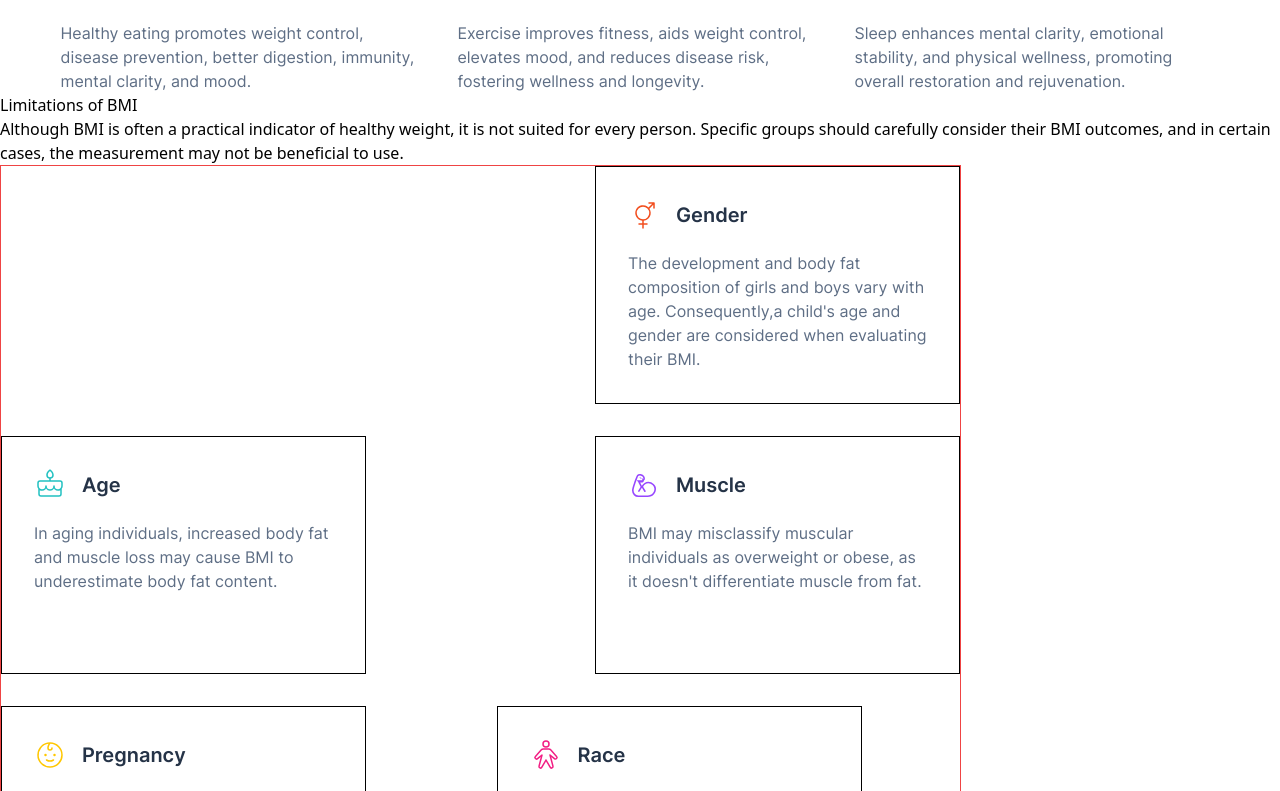
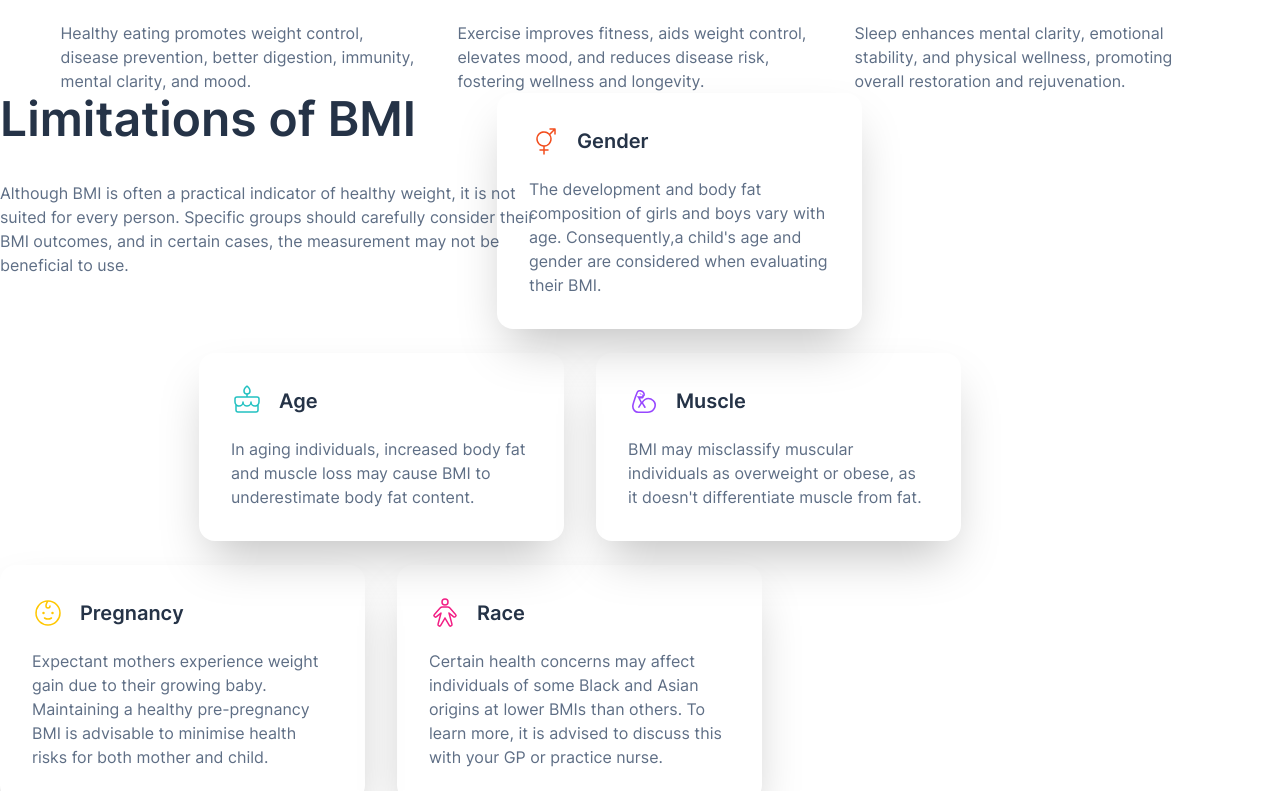
Before and after one commit to shaversj/bmi-calculator, a Next.js app: page / in a window 1280 px wide. Shown: the part 1209-2000 px from the top of the page. Built offline with nearby package versions, Linux system fonts and the light colour scheme.

Commit message:
Update limitation section

```diff
--- /dev/null
+++ b/src/app/components/LimitationCard.tsx
@@ -0,0 +1,22 @@
+import Image from "next/image";
+
+type LimitationCardProps = {
+  title: string;
+  description: string;
+  image: string;
+  className?: string;
+};
+
+export default function LimitationCard({ title, description, image, className = "" }: LimitationCardProps) {
+  return (
+    <div key={title} className={`w-[365px] rounded-2xl p-8 shadow-2xl ${className}`}>
+      <div className={"space-y-5"}>
+        <div className={"flex items-center gap-x-4"}>
+          <Image src={image} alt={title} width={32} height={32} />
+          <h3 className={"text-heading-s font-interSemibold text-gunmetal"}>{title}</h3>
+        </div>
+        <p className={"text-body-m font-interRegular text-dark-electric-blue"}>{description}</p>
+      </div>
+    </div>
+  );
+}
--- a/src/app/page.tsx
+++ b/src/app/page.tsx
@@ -5,6 +5,7 @@ import { useEffect } from "react";
 import { useForm, useWatch } from "react-hook-form";
 import * as z from "zod";
 import { zodResolver } from "@hookform/resolvers/zod";
+import LimitationCard from "@/app/components/LimitationCard";
 
 const schema = z.object({
   height: z.number().min(1, "Height is required").gt(0),
@@ -59,19 +60,19 @@ export default function Home() {
       title: "Gender",
       description: "The development and body fat composition of girls and boys vary with age. Consequently,a child's age and gender are considered when evaluating their BMI.",
       image: "/images/icon-gender.svg",
-      className: "col-span-full justify-self-end",
+      className: "",
     },
     {
       title: "Age",
       description: "In aging individuals, increased body fat and muscle loss may cause BMI to underestimate body fat content.",
       image: "/images/icon-age.svg",
-      className: "row-start-2 ",
+      className: "row-start-2 row-end-2",
     },
     {
       title: "Muscle",
       description: "BMI may misclassify muscular individuals as overweight or obese, as it doesn't differentiate muscle from fat.",
       image: "/images/icon-muscle.svg",
-      className: "row-start-2 justify-self-end",
+      className: "row-start-2 row-end-2",
     },
     {
       title: "Pregnancy",
@@ -181,24 +182,26 @@ export default function Home() {
           </div>
         </div>
 
-        <div>
-          <h4>Limitations of BMI</h4>
-          <p>Although BMI is often a practical indicator of healthy weight, it is not suited for every person. Specific groups should carefully consider their BMI outcomes, and in certain cases, the measurement may not be beneficial to use.</p>
-        </div>
+        <div className={"flex lg:pl-[140px]"}>
+          <div className={"w-[564px] space-y-[35px]"}>
+            <h4 className={"text-heading-l font-interSemibold text-gunmetal"}>Limitations of BMI</h4>
+            <p className={"text-body-m font-interRegular text-dark-electric-blue"}>
+              Although BMI is often a practical indicator of healthy weight, it is not suited for every person. Specific groups should carefully consider their BMI outcomes, and in certain cases, the measurement may not be beneficial to use.
+            </p>
+          </div>
 
-        <div>
-          <div className={"grid w-[961px] grid-cols-2 grid-rows-3 gap-x-8 gap-y-8 border border-red-500"}>
-            {limitations.map((limitation) => (
-              <div key={limitation.title} className={`w-[365px] border border-black p-8 ${limitation.className}`}>
-                <div className={"space-y-5"}>
-                  <div className={"flex items-center gap-x-4"}>
-                    <Image src={limitation.image} alt={limitation.title} width={32} height={32} />
-                    <h3 className={"text-heading-s font-interSemibold text-gunmetal"}>{limitation.title}</h3>
-                  </div>
-                  <p className={"text-body-m font-interRegular text-dark-electric-blue"}>{limitation.description}</p>
-                </div>
+          <div className={"absolute lg:ml-[339px]"}>
+            <div className={"w-[961px] space-y-6"}>
+              <LimitationCard title={limitations[0].title} description={limitations[0].description} image={limitations[0].image} className={"ml-auto mr-[99px]"} />
+              <div className={"flex justify-end gap-x-8"}>
+                <LimitationCard title={limitations[1].title} description={limitations[1].description} image={limitations[1].image} className={"row-start-2 row-end-2"} />
+                <LimitationCard title={limitations[2].title} description={limitations[2].description} image={limitations[2].image} className={"row-start-2 row-end-2"} />
               </div>
-            ))}
+              <div className={"flex gap-x-8"}>
+                <LimitationCard title={limitations[3].title} description={limitations[3].description} image={limitations[3].image} className={"row-start-3"} />
+                <LimitationCard title={limitations[4].title} description={limitations[4].description} image={limitations[4].image} className={"row-start-3"} />
+              </div>
+            </div>
           </div>
         </div>
       </main>
```
